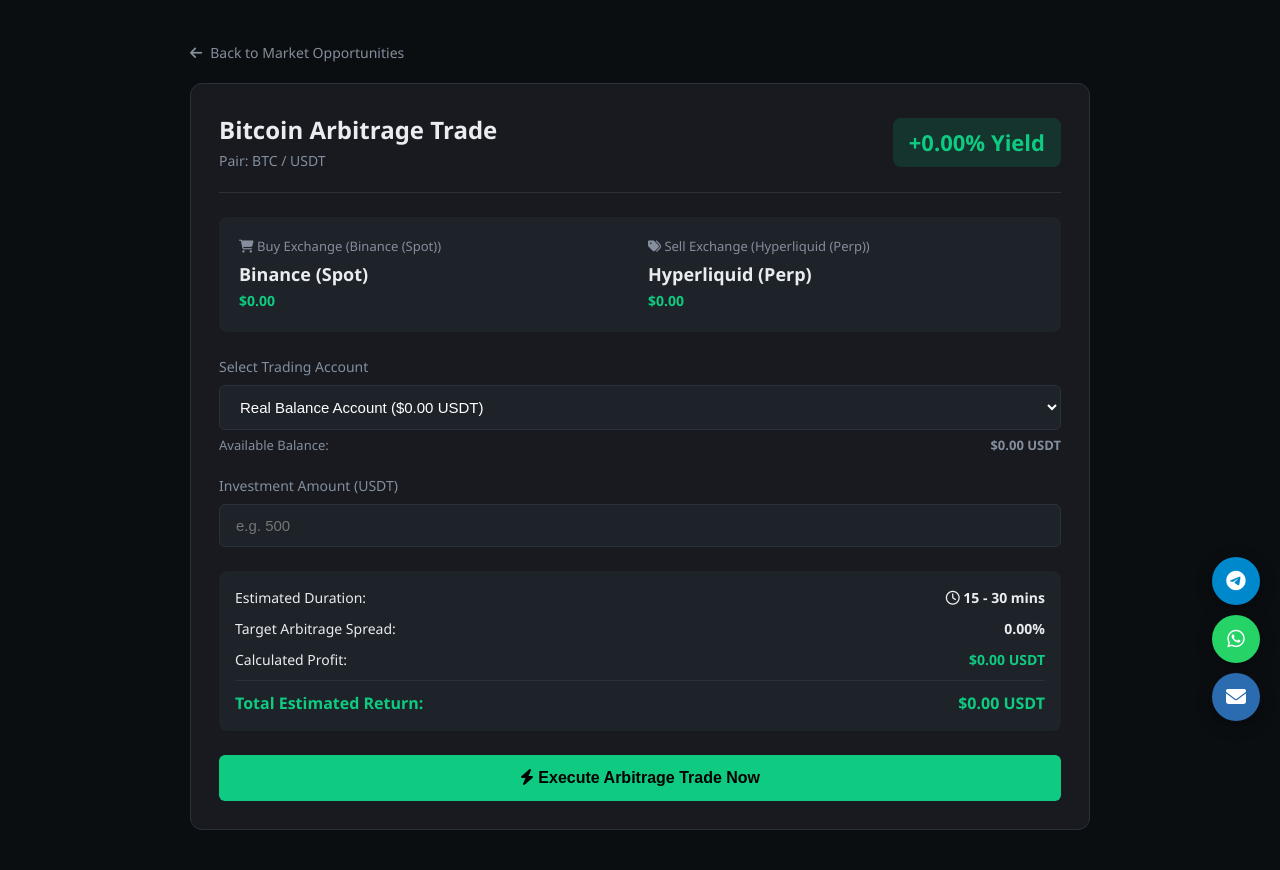
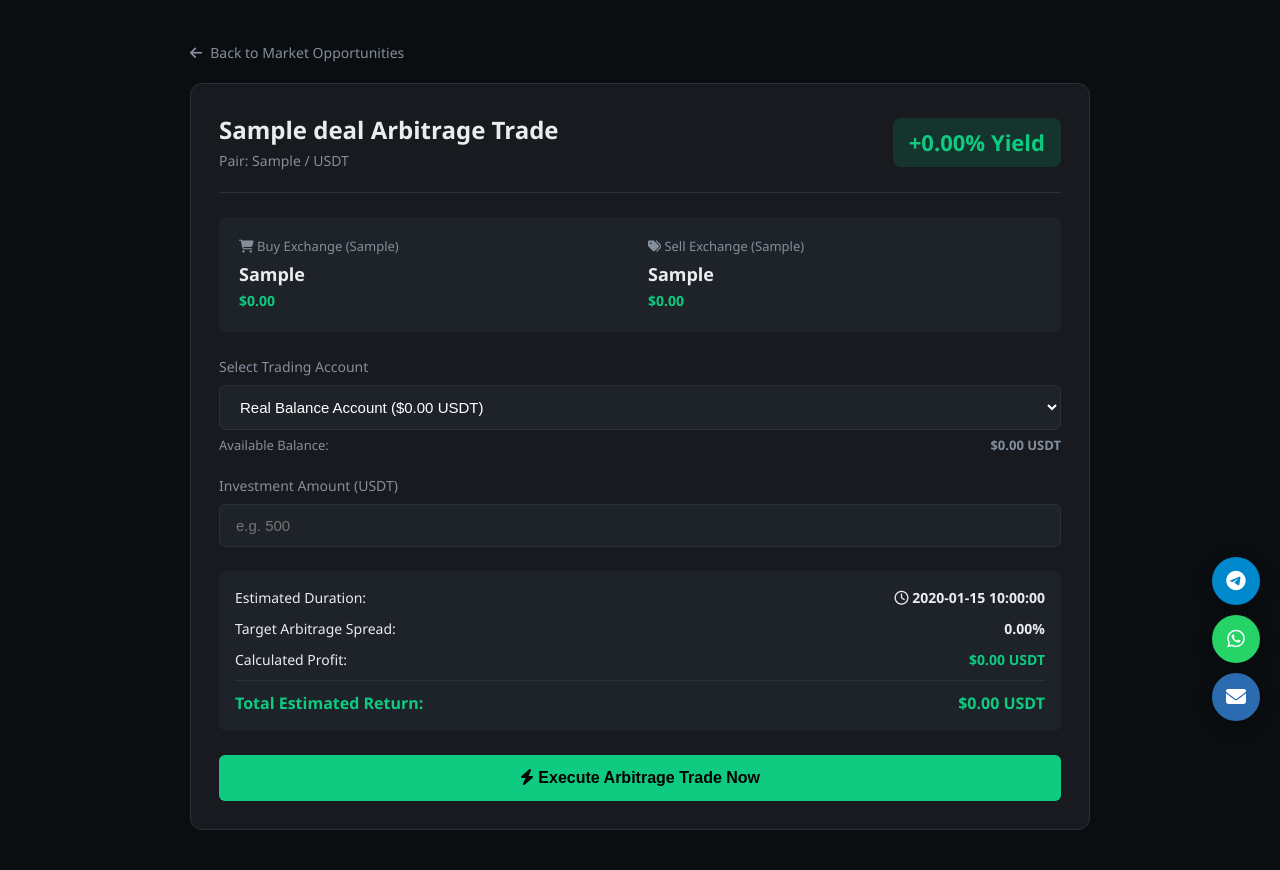
Before and after one commit to pookamessiah/CryptoAiArbitrage, a PHP site: page /trade.php in a window 1280 px wide. Shown: the part 59-929 px from the top of the page. Run offline with PHP 8.4, Linux system fonts and the light colour scheme; the visitor is signed in with stand-in values (Sample User, id 1); tables that the repository leaves empty or names only in its code hold one stand-in row (values such as "Sample post").

Commit message:
Update trade.php

```diff
--- a/trade.php
+++ b/trade.php
@@ -1,5 +1,5 @@
 <?php
-// trade.php - Trade Execution Page with Full Parameter Passing & Live Refreshes
+// trade.php - Trade Execution Page with Live Binance API Prices & 15-Min Auto-Refresh
 if (session_status() === PHP_SESSION_NONE) {
     session_start();
 }
@@ -22,6 +22,7 @@ function e($value) {
     return htmlspecialchars((string) $value, ENT_QUOTES, 'UTF-8');
 }
 
+// Check Authentication
 $is_logged_in = isset($_SESSION['user_id']);
 $user_id = $_SESSION['user_id'] ?? null;
 $user = null;
@@ -32,16 +33,33 @@ if ($is_logged_in) {
     $user = $stmtUser->fetch(PDO::FETCH_ASSOC);
 }
 
-// Capture parameters passed from index.php or all-trades.php
-$symbol = isset($_GET['symbol']) ? strtoupper(trim($_GET['symbol'])) : 'BTC';
-$coin_name = isset($_GET['name']) ? trim($_GET['name']) : 'Bitcoin';
-$buy_exchange = isset($_GET['buy_ex']) ? trim($_GET['buy_ex']) : 'Binance (Spot)';
-$sell_exchange = isset($_GET['sell_ex']) ? trim($_GET['sell_ex']) : 'Hyperliquid (Perp)';
-$estimated_time = isset($_GET['time']) ? trim($_GET['time']) : '15 - 30 mins';
+// Retrieve Selected Deal ID from URL
+$deal_id = isset($_GET['id']) ? (int)$_GET['id'] : 1;
+$deal = null;
+
+if ($pdo) {
+    try {
+        $stmtDeal = $pdo->prepare("SELECT * FROM arbitrage_deals WHERE id = ?");
+        $stmtDeal->execute([$deal_id]);
+        $deal = $stmtDeal->fetch(PDO::FETCH_ASSOC);
+    } catch (Exception $e) {}
+}
+
+// Fallback dataset if database deal ID doesn't exist yet
+if (!$deal) {
+    $fallback_deals = [
+        1 => ['id' => 1, 'symbol' => 'BTC', 'coin_name' => 'Bitcoin', 'buy_exchange' => 'Binance (Spot)', 'sell_exchange' => 'Hyperliquid (Perp)', 'estimated_time' => '15 - 30 mins'],
+        2 => ['id' => 2, 'symbol' => 'ETH', 'coin_name' => 'Ethereum', 'buy_exchange' => 'Uniswap v3 (DEX)', 'sell_exchange' => 'Bybit (Futures)', 'estimated_time' => '20 - 40 mins'],
+        3 => ['id' => 3, 'symbol' => 'SOL', 'coin_name' => 'Solana', 'buy_exchange' => 'Raydium (DEX)', 'sell_exchange' => 'OKX (Perp)', 'estimated_time' => '10 - 25 mins'],
+        4 => ['id' => 4, 'symbol' => 'XRP', 'coin_name' => 'Ripple', 'buy_exchange' => 'Gate.io (Spot)', 'sell_exchange' => 'Bitget (Futures)', 'estimated_time' => '15 - 30 mins'],
+        5 => ['id' => 5, 'symbol' => 'SUI', 'coin_name' => 'Sui Network', 'buy_exchange' => 'Cetus (DEX)', 'sell_exchange' => 'Binance (Perp)', 'estimated_time' => '10 - 20 mins']
+    ];
+    $deal = $fallback_deals[$deal_id] ?? $fallback_deals[1];
+}
 
 $error_message = "";
 
-// Handle Trade Execution Form
+// Handle Trade Execution Form Submission
 if ($_SERVER['REQUEST_METHOD'] === 'POST' && isset($_POST['execute_trade'])) {
     if (!$is_logged_in) {
         $error_message = "You must be logged in to execute a trade.";
@@ -72,11 +90,12 @@ if ($_SERVER['REQUEST_METHOD'] === 'POST' && isset($_POST['execute_trade'])) {
                     $updateStmt->execute([$amount, $user_id]);
 
                     $insertStmt = $pdo->prepare("
-                        INSERT INTO user_trades (user_id, account_type, amount, profit_percentage, potential_profit, status, expires_at)
-                        VALUES (?, ?, ?, ?, ?, 'pending', ?)
+                        INSERT INTO user_trades (user_id, deal_id, account_type, amount, profit_percentage, potential_profit, status, expires_at)
+                        VALUES (?, ?, ?, ?, ?, ?, 'pending', ?)
                     ");
                     $insertStmt->execute([
                         $user_id,
+                        $deal['id'],
                         $account_type,
                         $amount,
                         $profit_percentage,
@@ -99,6 +118,7 @@ if ($_SERVER['REQUEST_METHOD'] === 'POST' && isset($_POST['execute_trade'])) {
     }
 }
 
+// Support contacts
 $support = ['phone' => '+18001234567', 'telegram' => '@ArbitrageSupport', 'email' => 'support@yourdomain.com'];
 if ($pdo) {
     try {
@@ -115,7 +135,7 @@ $whatsapp_number = preg_replace('/[^0-9]/', '', $support['phone']);
 <head>
     <meta charset="UTF-8">
     <meta name="viewport" content="width=device-width, initial-scale=1.0">
-    <title>Execute Arbitrage Trade | <?= e($coin_name) ?> (<?= e($symbol) ?>)</title>
+    <title>Execute Arbitrage Trade | <?= e($deal['coin_name']) ?> (<?= e($deal['symbol']) ?>)</title>
     <link rel="stylesheet" href="https://cdnjs.cloudflare.com/ajax/libs/font-awesome/6.4.0/css/all.min.css">
     <style>
         :root {
@@ -288,13 +308,13 @@ $whatsapp_number = preg_replace('/[^0-9]/', '', $support['phone']);
     <?php if (file_exists('inc/navbar.php')) include 'inc/navbar.php'; ?>
 
     <main class="container">
-        <a href="all-trades.php" class="back-link"><i class="fa-solid fa-arrow-left"></i> Back to Market Opportunities</a>
+        <a href="index.php" class="back-link"><i class="fa-solid fa-arrow-left"></i> Back to Market Opportunities</a>
 
         <div class="trade-box">
             <div class="deal-header">
                 <div class="deal-title">
-                    <h2><?= e($coin_name) ?> Arbitrage Trade</h2>
-                    <span>Pair: <?= e($symbol) ?> / USDT</span>
+                    <h2><?= e($deal['coin_name']) ?> Arbitrage Trade</h2>
+                    <span>Pair: <?= e($deal['symbol']) ?> / USDT</span>
                 </div>
                 <div class="profit-badge" id="profitBadgeHeading">+0.00% Yield</div>
             </div>
@@ -302,13 +322,13 @@ $whatsapp_number = preg_replace('/[^0-9]/', '', $support['phone']);
             <!-- Route Summary -->
             <div class="route-grid">
                 <div class="route-item">
-                    <p><i class="fa-solid fa-cart-shopping"></i> Buy Exchange (<?= e($buy_exchange) ?>)</p>
-                    <h3 id="buyExName"><?= e($buy_exchange) ?></h3>
+                    <p><i class="fa-solid fa-cart-shopping"></i> Buy Exchange (<?= e($deal['buy_exchange'] ?? 'Binance (Spot)') ?>)</p>
+                    <h3><?= e($deal['buy_exchange'] ?? 'Binance (Spot)') ?></h3>
                     <span id="buyExPrice">$0.00</span>
                 </div>
                 <div class="route-item">
-                    <p><i class="fa-solid fa-tags"></i> Sell Exchange (<?= e($sell_exchange) ?>)</p>
-                    <h3 id="sellExName"><?= e($sell_exchange) ?></h3>
+                    <p><i class="fa-solid fa-tags"></i> Sell Exchange (<?= e($deal['sell_exchange'] ?? 'Hyperliquid (Perp)') ?>)</p>
+                    <h3><?= e($deal['sell_exchange'] ?? 'Hyperliquid (Perp)') ?></h3>
                     <span id="sellExPrice" style="color: var(--green);">$0.00</span>
                 </div>
             </div>
@@ -325,11 +345,7 @@ $whatsapp_number = preg_replace('/[^0-9]/', '', $support['phone']);
             <?php else: ?>
 
                 <form method="POST" action="">
-                    <input type="hidden" name="coin_symbol" value="<?= e($symbol) ?>">
-                    <input type="hidden" name="buy_exchange" value="<?= e($buy_exchange) ?>">
-                    <input type="hidden" name="sell_exchange" value="<?= e($sell_exchange) ?>">
                     <input type="hidden" name="profit_percentage" id="inputProfitPct" value="0">
-                    <input type="hidden" name="estimated_time" value="<?= e($estimated_time) ?>">
 
                     <!-- Account Type Selector -->
                     <div class="form-group">
@@ -354,7 +370,7 @@ $whatsapp_number = preg_replace('/[^0-9]/', '', $support['phone']);
                     <div class="summary-card">
                         <div class="summary-row">
                             <span>Estimated Duration:</span>
-                            <strong><i class="fa-regular fa-clock"></i> <?= e($estimated_time) ?></strong>
+                            <strong><i class="fa-regular fa-clock"></i> <?= e($deal['estimated_time'] ?? '15 - 30 mins') ?></strong>
                         </div>
                         <div class="summary-row">
                             <span>Target Arbitrage Spread:</span>
@@ -388,9 +404,9 @@ $whatsapp_number = preg_replace('/[^0-9]/', '', $support['phone']);
     <script>
         const realBalance = <?= (float)($user['real_balance'] ?? 0) ?>;
         const demoBalance = <?= (float)($user['demo_balance'] ?? 0) ?>;
-        const targetSymbol = "<?= e($symbol) ?>";
+        const targetSymbol = "<?= e($deal['symbol'] ?? 'BTC') ?>";
 
-        let activeProfitMargin = 5.0;
+        let activeProfitMargin = 4.60;
 
         function updateBalanceDisplay() {
             const type = document.getElementById('account_type').value;
@@ -427,8 +443,9 @@ $whatsapp_number = preg_replace('/[^0-9]/', '', $support['phone']);
                 data.forEach(item => { prices[item.symbol] = parseFloat(item.price); });
 
                 const basePrice = prices[targetSymbol + 'USDT'] || 64200.00;
-                const buyP = basePrice * 0.998;
-                const sellP = basePrice * 1.052;
+                const buyP = basePrice;
+                const sellP = basePrice * 1.046; // Matches index.php live spread calculation
+
                 activeProfitMargin = ((sellP - buyP) / buyP) * 100;
 
                 document.getElementById('buyExPrice').innerText = '$' + buyP.toLocaleString(undefined, {minimumFractionDigits: 2, maximumFractionDigits: 4});
@@ -445,7 +462,7 @@ $whatsapp_number = preg_replace('/[^0-9]/', '', $support['phone']);
 
         document.addEventListener('DOMContentLoaded', () => {
             fetchLiveTradePricing();
-            setInterval(fetchLiveTradePricing, 15 * 60 * 1000); // 15 mins
+            setInterval(fetchLiveTradePricing, 15 * 60 * 1000); // Auto-refresh every 15 mins
         });
     </script>
 </body>
```
